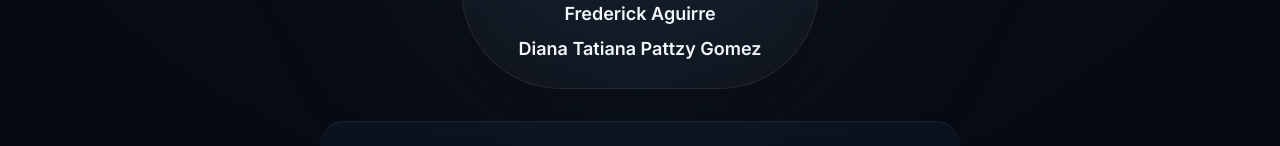
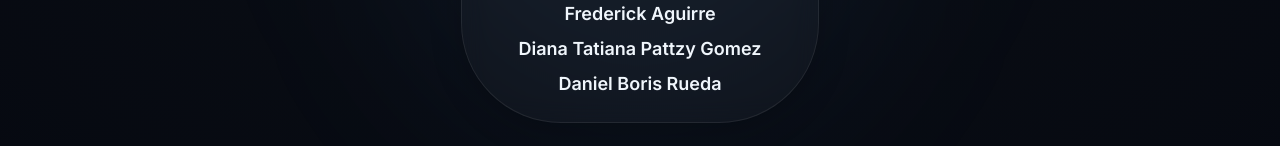
Before and after one commit to daniel69zz/PROYECTO_GRAFOS_ALGORITMOS, a React (Vite) app: page / in a window 1280 px wide. Shown: the part 651-797 px from the top of the page. Built offline with nearby package versions, Linux system fonts and the light colour scheme.

Commit message:
kjanasdasdasdasd

```diff
--- a/src/pages/HomePage.jsx
+++ b/src/pages/HomePage.jsx
@@ -44,6 +44,7 @@ export function HomePage() {
               <Value>Jorge Manuel Calizaya Tito</Value>
               <Value>Frederick Aguirre </Value>
               <Value>Diana Tatiana Pattzy Gomez </Value>
+              <Value>Daniel Boris Rueda</Value>
             </InfoItem>
             {/* <InfoItem>
               <Label>CI</Label>
```
